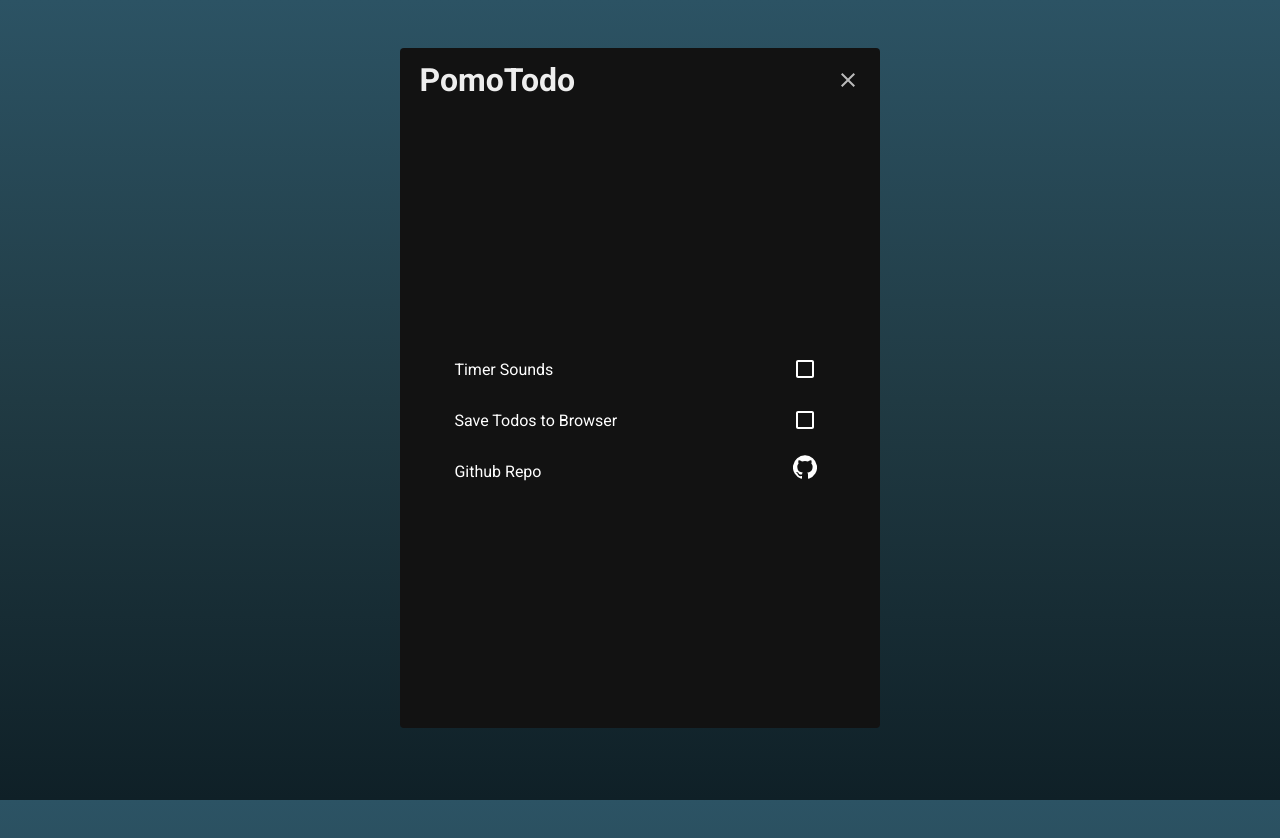
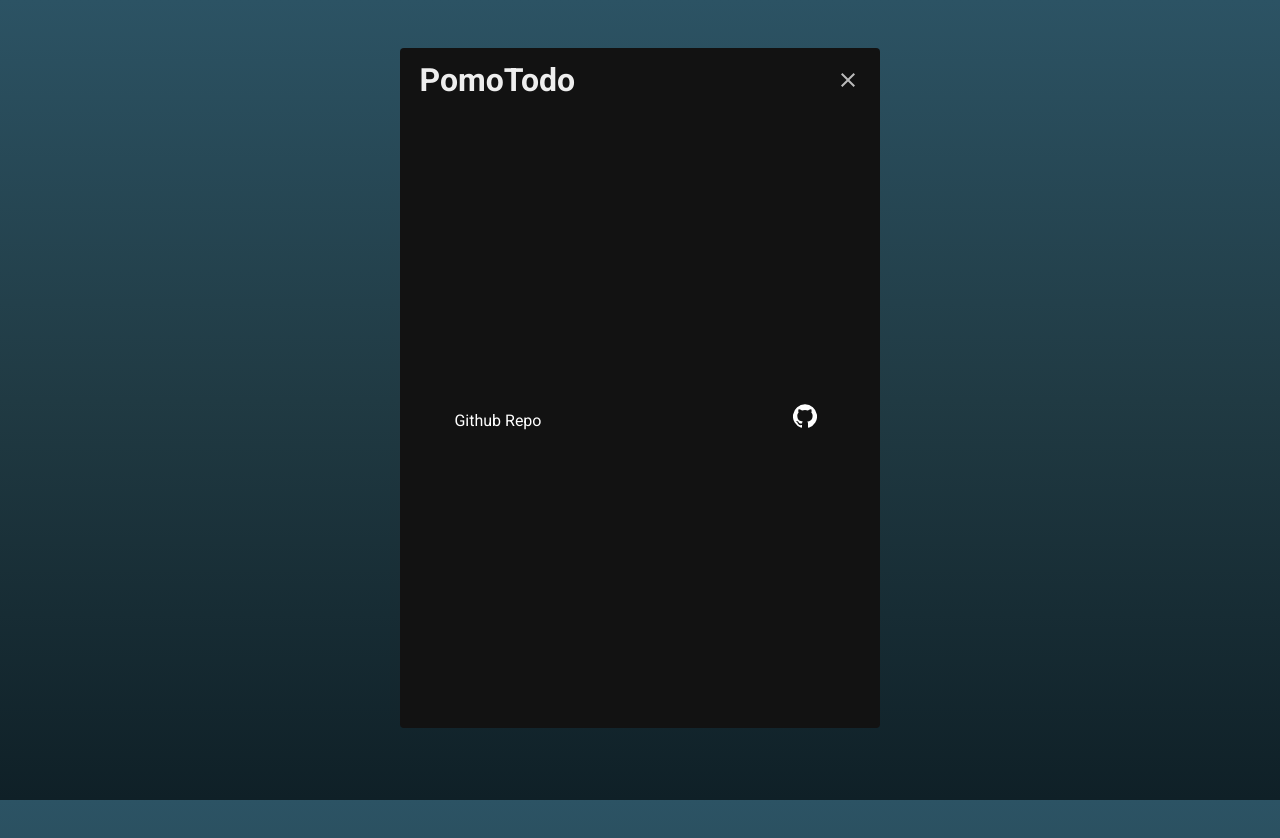
Before and after one commit to naznsan/pomotodo, a React (Create React App) app: page / in a window 1280 px wide. Both pictures are taken after a click on the icon 848 px from the left and 80 px from the top of the page. Shown: the top 838 px of the page. Built offline with nearby package versions, Linux system fonts and the light colour scheme.

Commit message:
Comment out some settings for deployment

```diff
--- a/src/navbar/Settings.js
+++ b/src/navbar/Settings.js
@@ -33,14 +33,14 @@ class Settings extends Component {
 
 		return (
 			<div className={classes.Settings}>
-				<div className={classes.settingsGroup}>
+				{/* <div className={classes.settingsGroup}>
 					<p>Timer Sounds</p>
 					<Checkbox className={classes.checkbox} color="primary" />
 				</div>
 				<div className={classes.settingsGroup}>
 					<p>Save Todos to Browser</p>
 					<Checkbox className={classes.checkbox} color="primary" />
-				</div>
+				</div> */}
 				<div className={classes.settingsGroup}>
 					<p>Github Repo</p>
 					<a href="https://github.com/naznsan/pomotodo">
```
